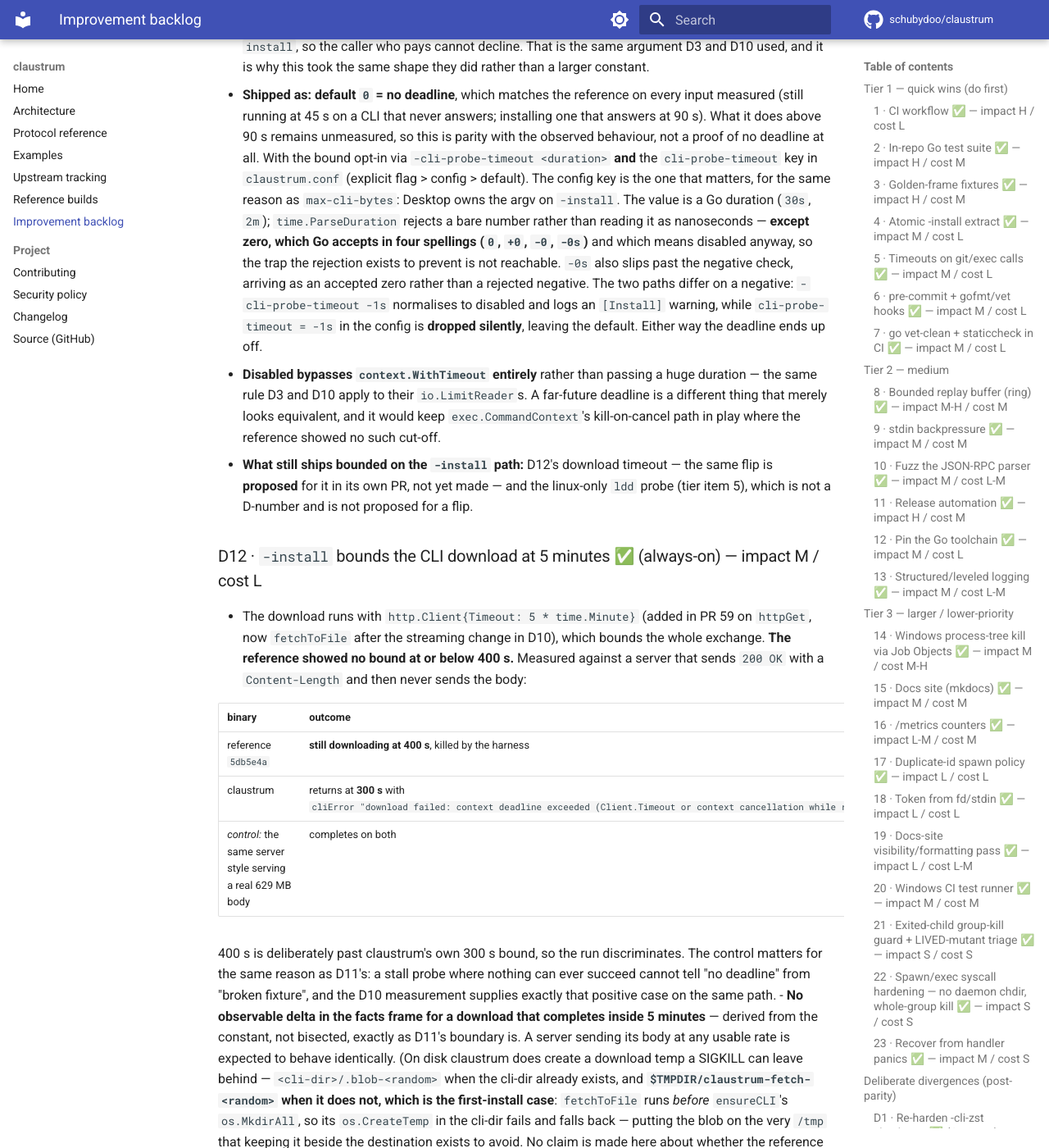
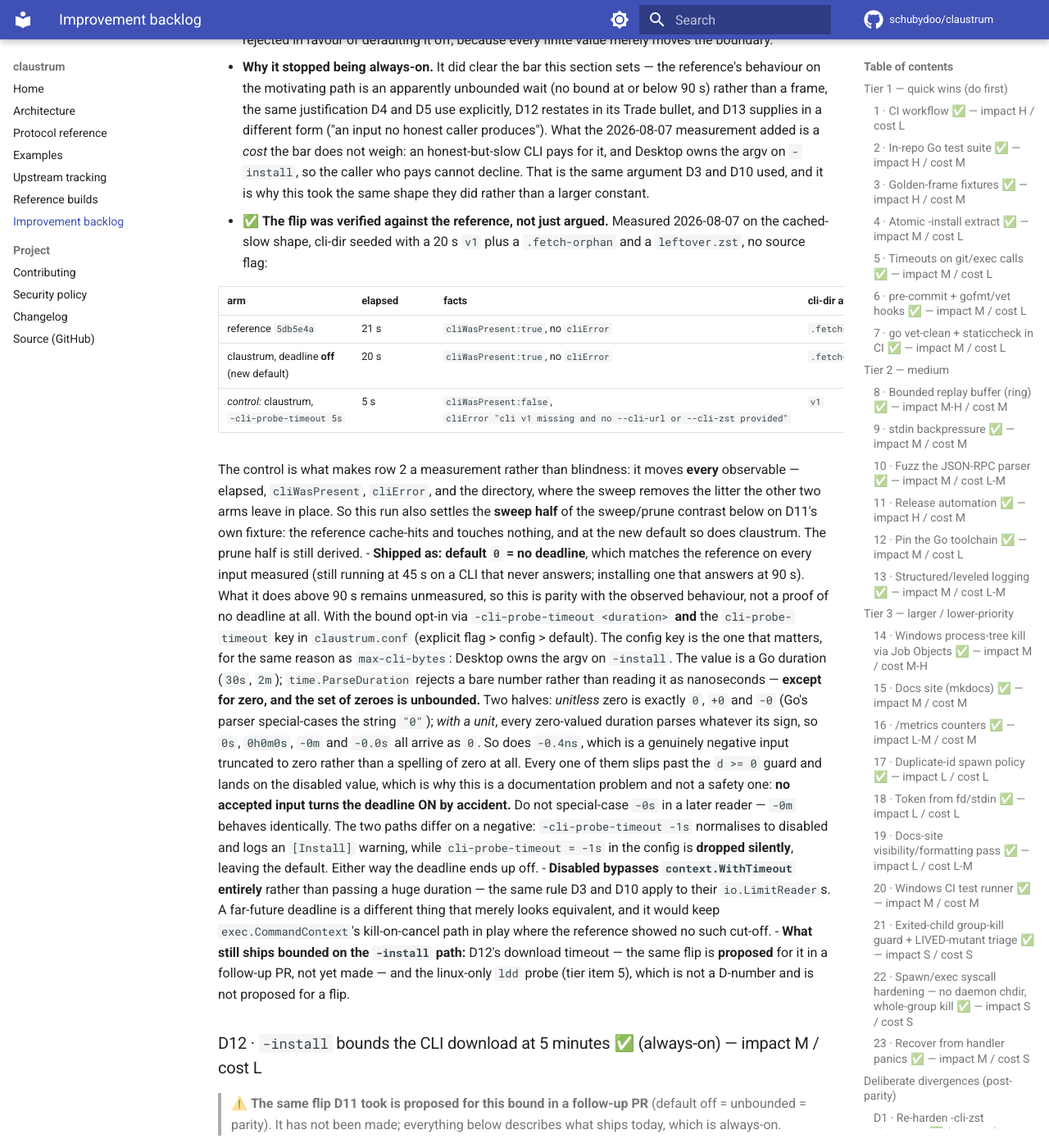
Before and after one commit to schubydoo/claustrum, an MkDocs documentation site: the page built from docs/IMPROVEMENTS.md, in a window 1280 px wide and 1400 px high, scrolled down 23235 px. Shown: the whole window at 82% size. Built offline with MkDocs 1.6.1 and Material for MkDocs 9.7.7, drawn with Linux system fonts in a browser that asks for light colours; comment, search, counter and statistics services are not loaded; some of the changed text lies outside the part shown.

Commit message:
docs: verify the flip against the reference, and correct the zero and ldd claims
The flip is now measured against 5db5e4a rather than argued from the earlier
rows. Cached-slow shape, cli-dir seeded with a 20 s CLI plus a .fetch-orphan and
a leftover.zst, no source flag:

  reference 5db5e4a          21 s  cliWasPresent:true   litter untouched
  claustrum, deadline off    20 s  cliWasPresent:true   litter untouched
  control, -cli-probe 5s      5 s  cliWasPresent:false  litter swept

The control moves every observable, so the middle row is a match rather than a
blind spot. It also settles the sweep half of the sweep/prune contrast on D11's
own fixture; the prune half stays derived.

Claim corrections, each checked by running it:

- "zero has four spellings" was wrong: with a unit, every zero-valued duration
  parses whatever its sign, and -0.4ns is a negative that truncates to zero. The
  set is unbounded. Nothing here can switch the deadline ON, which is why this is
  a docs problem and not a safety one.
- The ldd bound's short-circuit keys on the /lib/ld-musl-*.so.* glob matching,
  not on the host being musl — a musl box the glob misses still reaches it.
- The triage index said a missing __INSTALL_RESULT__ means a malformed flag. A
  stock claustrum blocked on a CLI that never answers emits none either; the
  discriminator is exit 2 plus a parse error on stderr.
- A rewritten PROTOCOL lede had grafted the D11 flip onto the clause identifying
  which two behaviours emit no frame. They are the blob-consume rule and the
  ldd-spawn ordering, not D11.
- The sweep/prune and cliWasPresent bullets still read as always-on; both now say
  "with the deadline opted in".
- "which -cli-probe-timeout 15s reproduces" claimed all four shapes; two were
  re-run, two follow from the code.

Co-Authored-By: Claude Opus 5 <noreply@anthropic.com>

```diff
--- a/docs/IMPROVEMENTS.md
+++ b/docs/IMPROVEMENTS.md
@@ -76,8 +76,11 @@ line, a `cliWasPresent`, an installed binary versus silence. That is the same
 shape D11 and D12 lead with, on this bound's own motivating path — and now that
 D11's deadline defaults off, D12's download timeout is the only `-install`
 wall-clock bound applied unconditionally everywhere. This one is *not*
-unconditional twice over: it is linux-only, and even on linux a musl host returns
-from the loader glob before `ldd` is spawned, so it cannot fire there.
+unconditional twice over: it is linux-only, and even on linux `detectLibcWith`
+returns on a matching `/lib/ld-musl-*.so.*` glob before `ldd` is spawned, so it
+cannot fire there. The predicate is the **glob**, not the host — a musl box whose
+loader that glob misses does reach the bound, which is exactly the narrow case this
+entry's own `libc`-delta argument turns on.
 
 ⚠️ And the cap addresses the *stall* half only. A **hostile** `ldd` resolved
 earlier in `PATH` that answers in 1 s is untouched by the deadline, and
@@ -959,8 +962,9 @@ completes it with `git.worktree_remove`, which shares the predicate
   The control is what makes it attributable: the only variable between the rows is
   how long the CLI takes to answer. The reference column above is the **no-cache**
   shape. On the three cached shapes it is expected to cache-hit and report
-  `cliWasPresent:true` having installed nothing, since its guard has no 15 s
-  cut-off — **derived, not separately measured**. So the divergence is not confined to a broken
+  `cliWasPresent:true` having installed nothing, since its guard showed no cut-off
+  at or below 90 s — **derived, not separately measured**, and above 90 s neither
+  binary has been probed. So the divergence is not confined to a broken
   CLI — claustrum **fails an install the reference completes, and discards a
   working binary**, on an input no one would call adversarial.
 - **The delta is bounded by the deadline, not by honesty.** A CLI answering within
@@ -973,8 +977,11 @@ completes it with `git.worktree_remove`, which shares the predicate
   isRunnable`) and again after extraction. A timeout on the first is
   indistinguishable from a cache miss, so what follows depends on the flags rather
   than on the timeout. All four measured 2026-08-07 **against the then-hardcoded
-  15 s**, which is now what `-cli-probe-timeout 15s` reproduces; at the default
-  there is no deadline and none of these four shapes occurs. The cached CLI is the
+  15 s**; at the default there is no deadline and none of these four shapes occurs.
+  Rows 1 and 4 were re-run on the flip branch with `-cli-probe-timeout` and
+  reproduced (row 1 at both 15 s and 5 s, row 4 at 15 s); rows 2 and 3 were not
+  re-run, and that the flag reproduces them follows from the code — it sets the same
+  `cliProbeTimeout` the old constant occupied — rather than from a measurement. The cached CLI is the
   same 20 s fixture throughout — what varies is what the source flag supplies,
   which is why row two needs a replacement that answers in time:
 
@@ -988,8 +995,9 @@ completes it with `git.worktree_remove`, which shares the predicate
   Silent recovery therefore needs the *replacement* to be fast: it is the
   stale-hanging-CLI story, not the slow-CLI one.
 
-- ⚠️ **The facts frame is not the whole end state: the cache-hit shapes also run
-  the sweep, and the silent one runs the prune.** The reference touches the cli-dir
+- ⚠️ **The facts frame is not the whole end state: with the deadline opted in, the
+  cache-hit shapes also run the sweep, and the silent one runs the prune.** (At the
+  default the cache-hit guard passes, so none of this is reached.) The reference touches the cli-dir
   only when it attempts an install, so on a cache hit it touches nothing
   (`install.go` records that contrast itself). Claustrum's cache-hit guard fails
   instead, so it falls into `ensureCLI` and `sweepFetchTemps` runs on every cached
@@ -1002,8 +1010,8 @@ completes it with `git.worktree_remove`, which shares the predicate
   leave all six. **Control that must fire:** the same directory with an instant
   CLI, where both must cache-hit and leave all six.
 - **`cliWasPresent` flips, and it is a structured field rather than a string.**
-  In all three cached shapes above it comes back `false` for a CLI that is present
-  and works — including the silent one, where it is the ONLY field in the facts
+  With the deadline opted in, in all three cached shapes above it comes back
+  `false` for a CLI that is present and works — including the silent one, where it is the ONLY field in the facts
   that moves. The reference, which showed no deadline at or below 45 s, has no
   equivalent 15 s cut-off to trip. Worth more attention than the `cliError`
   wording: a client reads this field, it does not parse prose.
@@ -1029,6 +1037,22 @@ completes it with `git.worktree_remove`, which shares the predicate
   Desktop owns the argv on `-install`, so the caller who pays cannot decline. That
   is the same argument D3 and D10 used, and it is why this took the same shape they
   did rather than a larger constant.
+- ✅ **The flip was verified against the reference, not just argued.** Measured
+  2026-08-07 on the cached-slow shape, cli-dir seeded with a 20 s `v1` plus a
+  `.fetch-orphan` and a `leftover.zst`, no source flag:
+
+  | arm | elapsed | facts | cli-dir after |
+  |---|---|---|---|
+  | reference `5db5e4a` | 21 s | `cliWasPresent:true`, no `cliError` | `.fetch-orphan leftover.zst v1` |
+  | claustrum, deadline **off** (new default) | 20 s | `cliWasPresent:true`, no `cliError` | `.fetch-orphan leftover.zst v1` |
+  | *control:* claustrum, `-cli-probe-timeout 5s` | 5 s | `cliWasPresent:false`, `cliError "cli v1 missing and no --cli-url or --cli-zst provided"` | `v1` |
+
+  The control is what makes row 2 a measurement rather than blindness: it moves
+  **every** observable — elapsed, `cliWasPresent`, `cliError`, and the directory,
+  where the sweep removes the litter the other two arms leave in place. So this run
+  also settles the **sweep half** of the sweep/prune contrast below on D11's own
+  fixture: the reference cache-hits and touches nothing, and at the new default so
+  does claustrum. The prune half is still derived.
 - **Shipped as: default `0` = no deadline**, which matches the reference on every
   input measured (still running at 45 s on a CLI that never answers; installing one
   that answers at 90 s). What it does above 90 s remains unmeasured, so this is
@@ -1038,10 +1062,15 @@ completes it with `git.worktree_remove`, which shares the predicate
   The config key is the one that matters, for the same reason as `max-cli-bytes`:
   Desktop owns the argv on `-install`. The value is a Go duration (`30s`, `2m`);
   `time.ParseDuration` rejects a bare number rather than reading it as nanoseconds
-  — **except zero, which Go accepts in four spellings (`0`, `+0`, `-0`, `-0s`)**
-  and which means disabled anyway, so the trap the rejection exists to prevent is
-  not reachable. `-0s` also slips past the negative check, arriving as an accepted
-  zero rather than a rejected negative. The two paths differ
+  — **except for zero, and the set of zeroes is unbounded.** Two halves: *unitless*
+  zero is exactly `0`, `+0` and `-0` (Go's parser special-cases the string `"0"`);
+  *with a unit*, every zero-valued duration parses whatever its sign, so `0s`,
+  `0h0m0s`, `-0m` and `-0.0s` all arrive as `0`. So does `-0.4ns`, which is a
+  genuinely negative input truncated to zero rather than a spelling of zero at all.
+  Every one of them slips past the `d >= 0` guard and lands on the disabled value,
+  which is why this is a documentation problem and not a safety one: **no accepted
+  input turns the deadline ON by accident.** Do not special-case `-0s` in a later
+  reader — `-0m` behaves identically. The two paths differ
   on a negative: `-cli-probe-timeout -1s` normalises to disabled and logs an
   `[Install]` warning, while `cli-probe-timeout = -1s` in the config is **dropped
   silently**, leaving the default. Either way the deadline ends up off.
@@ -1051,11 +1080,15 @@ completes it with `git.worktree_remove`, which shares the predicate
   would keep `exec.CommandContext`'s kill-on-cancel path in play where the
   reference showed no such cut-off.
 - **What still ships bounded on the `-install` path:** D12's download timeout —
-  the same flip is **proposed** for it in its own PR, not yet made — and the
+  the same flip is **proposed** for it in a follow-up PR, not yet made — and the
   linux-only `ldd` probe (tier item 5), which is not a D-number and is not
   proposed for a flip.
 
 ### D12 · `-install` bounds the CLI download at 5 minutes ✅ (always-on) — impact M / cost L
+
+> ⚠️ **The same flip D11 took is proposed for this bound in a follow-up PR** (default
+> off = unbounded = parity). It has not been made; everything below describes what
+> ships today, which is always-on.
 
 - The download runs with `http.Client{Timeout: 5 * time.Minute}` (added in PR 59
   on `httpGet`, now `fetchToFile` after the streaming change in D10), which bounds
@@ -1208,8 +1241,9 @@ completes it with `git.worktree_remove`, which shares the predicate
   - `max-cli-bytes = <n>` — default for D10; `0` (the default) is no cap.
   - `cli-probe-timeout = <duration>` — default for D11; `0` (the default) is no
     deadline. A Go duration (`30s`, `2m`); a bare number is rejected rather than
-    read as nanoseconds, except zero — `0`, `+0`, `-0` and `-0s` all parse and are
-    accepted, and all mean disabled. A negative is dropped silently here; on the
+    read as nanoseconds, except zero, which parses in unboundedly many spellings
+    (`0`, `+0`, `-0`, plus any zero-valued duration with a unit, plus a negative
+    that truncates to zero like `-0.4ns`) and always means disabled. A negative is dropped silently here; on the
     flag path a negative warns and normalises, while a bare number is rejected by
     `flag.Duration` before any mode runs (usage + exit 2, no facts line). Every
     one of these leaves the deadline off.
```
Also changed, not shown: CLAUDE.md (+6 -3 lines), docs/ARCHITECTURE.md (+2 -1 lines), docs/PROTOCOL.md (+16 -12 lines), docs/UPSTREAM-TRACKING.md (+23 -10 lines), 2 other files.
